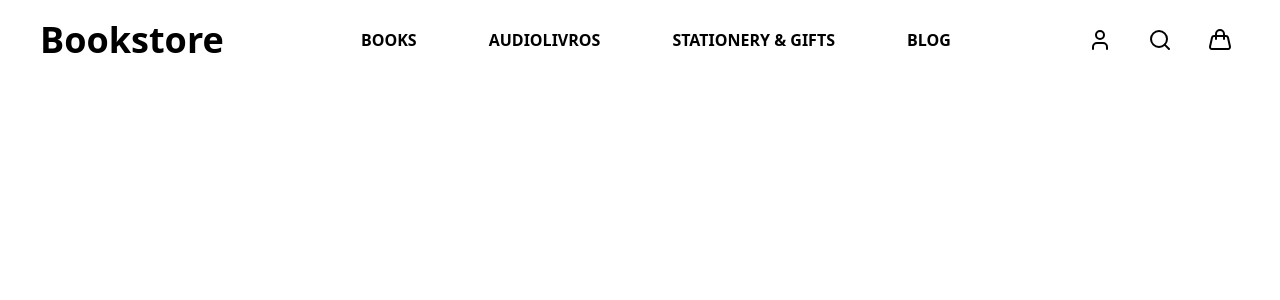
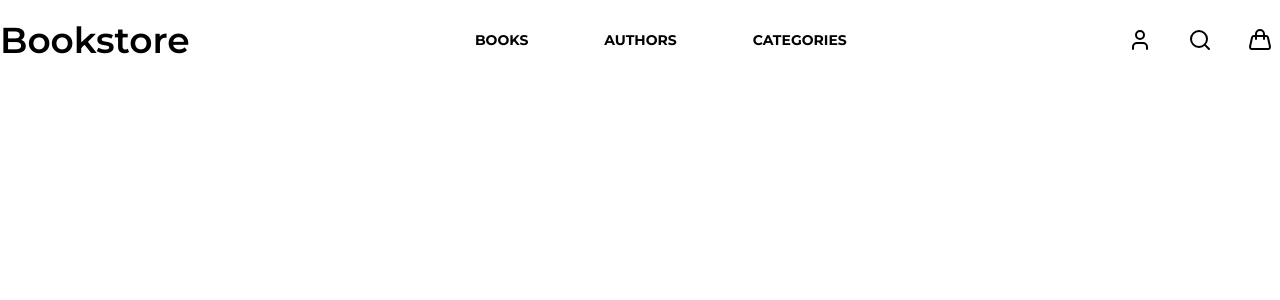
Before and after one commit to Leonardo-Maciel-S/frontend-ecommerce-books, a React (Vite) app: page / in a window 1280 px wide. Shown: the top 300 px of the page. Built offline with nearby package versions, Linux system fonts and the light colour scheme.

Commit message:
feat: add googles fonts

```diff
--- a/src/components/home-bar/button-with-mark-book.tsx
+++ b/src/components/home-bar/button-with-mark-book.tsx
@@ -12,14 +12,14 @@ const ButtonWithMarkBook = ({ to, children }: ButtonWithMarkBookProps) => {
   return (
     <Link
       to={to}
-      className="group flex justify-center items-center rounded-md  hover:bg-light-brown font-semibold px-4 py-2 relative transition-all delay-100 overflow-hidden"
+      className="group text-sm flex justify-center items-center rounded-md  hover:bg-light-brown font-bold px-4 py-2 relative transition-all delay-100 overflow-hidden font-primary"
     >
       <img
         src={bookMark}
         alt=""
         className="w-5 absolute -top-5 left-1 transition-all delay-100 group-hover:top-0"
       />
-      <button className="ml-2 cursor-pointer">{children}</button>
+      <button className="ml-3 cursor-pointer">{children}</button>
     </Link>
   );
 };
--- a/src/components/home-bar/home-bar.tsx
+++ b/src/components/home-bar/home-bar.tsx
@@ -4,16 +4,18 @@ import { Link } from "react-router";
 
 const HomeBar = () => {
   return (
-    <nav className="flex justify-between items-center px-10 py-5">
-      <Link to="/" className="text-4xl font-bold cursor-pointer">
+    <nav className="flex justify-between items-center py-5">
+      <Link
+        to="/"
+        className="text-4xl font-semibold cursor-pointer font-primary"
+      >
         Bookstore
       </Link>
 
       <div className="flex justify-between gap-8">
         <ButtonWithMarkBook to="/">BOOKS</ButtonWithMarkBook>
-        <ButtonWithMarkBook to="/">AUDIOLIVROS</ButtonWithMarkBook>
-        <ButtonWithMarkBook to="/">STATIONERY & GIFTS</ButtonWithMarkBook>
-        <ButtonWithMarkBook to="/">BLOG</ButtonWithMarkBook>
+        <ButtonWithMarkBook to="/">AUTHORS</ButtonWithMarkBook>
+        <ButtonWithMarkBook to="/">CATEGORIES</ButtonWithMarkBook>
       </div>
 
       <div className="flex justify-between items-center gap-5 ">
--- a/src/index.css
+++ b/src/index.css
@@ -1,3 +1,5 @@
+@import url("https://fonts.googleapis.com/css2?family=Montserrat:ital,wght@0,100..900;1,100..900&family=Open+Sans:ital,wght@0,300..800;1,300..800&display=swap");
+
 @import "tailwindcss";
 
 @theme {
@@ -6,4 +8,7 @@
   --color-secondary: #0c354d;
   --color-dark-brown: #9e7f5e;
   --color-light-brown: #f9deb2;
+
+  --font-primary: "Montserrat", sans-serif;
+  --font-secondary: "Open Sans", sans-serif;
 }
```
